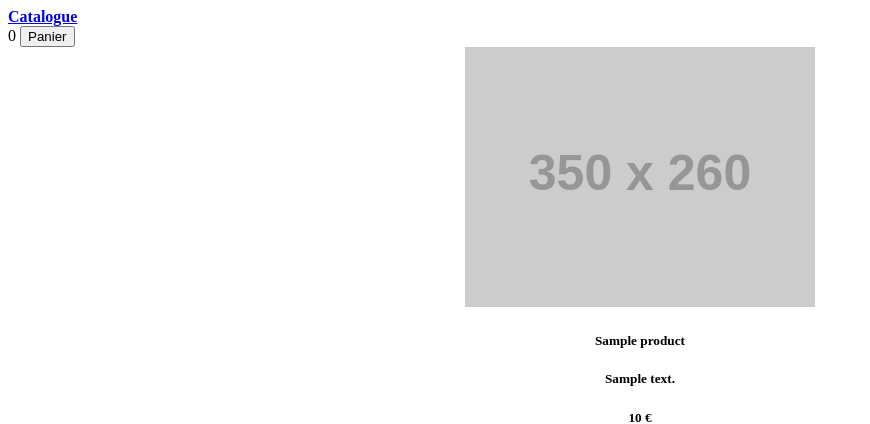
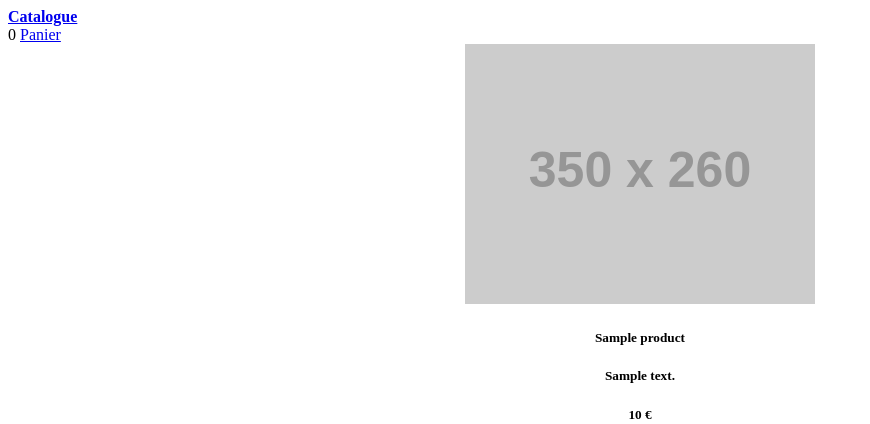
Before and after one commit to ChrisTruc/basicEcommerce, a Symfony app: template templates/catalog/show.html.twig in a window 1280 px wide. Shown: the top 424 px of the page, without its empty margins (0-870 px from the left). Run offline with Twig, Linux system fonts and the light colour scheme; the template is opened without the code that fills it: most values are stand-ins (such as "Sample title", 1, 10 or a date in 2020); grey boxes labelled with a size stand in for pictures from a placeholder-image service; form fields are guessed from the names that the template uses; some libraries are stand-ins or nearby versions.

Commit message:
add route to cart and home

```diff
--- a/templates/base.html.twig
+++ b/templates/base.html.twig
@@ -12,12 +12,12 @@
             <header>
                 <div class="navbar navbar-dark bg-dark shadow-sm">
                     <div class="container d-flex justify-content-between">
-                        <a href="#" class="navbar-brand d-flex align-items-center">
+                        <a href="{{ path('home') }}" class="navbar-brand d-flex align-items-center">
                             <strong>Catalogue</strong>
                         </a>
                         <div>
                             0
-                            <button type="button">Panier</button>
+                            <a href="{{ path('listProducts') }}" class="btn btn-primary">Panier</a>
                         </div>
                     </div>
                 </div>
```
